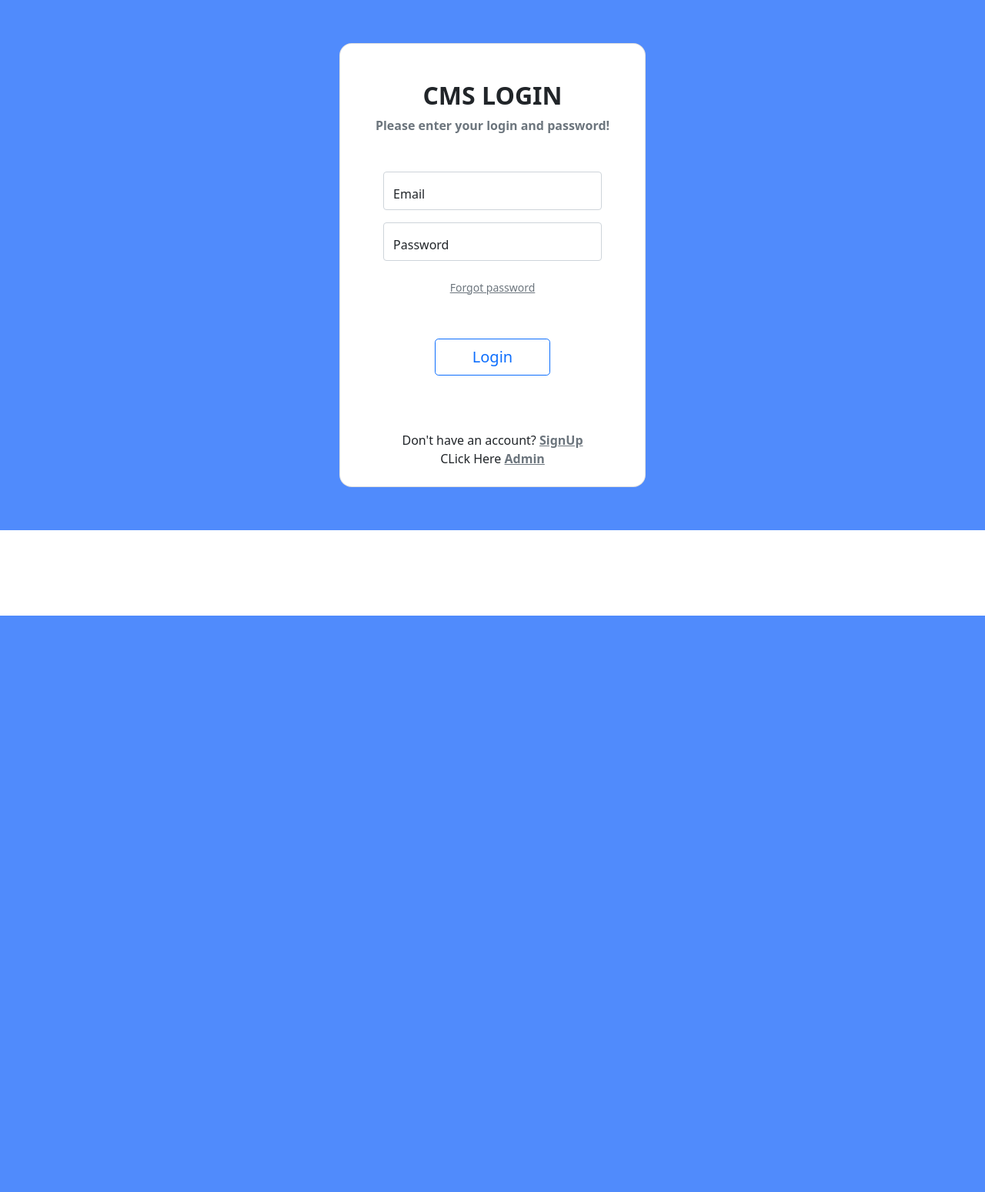
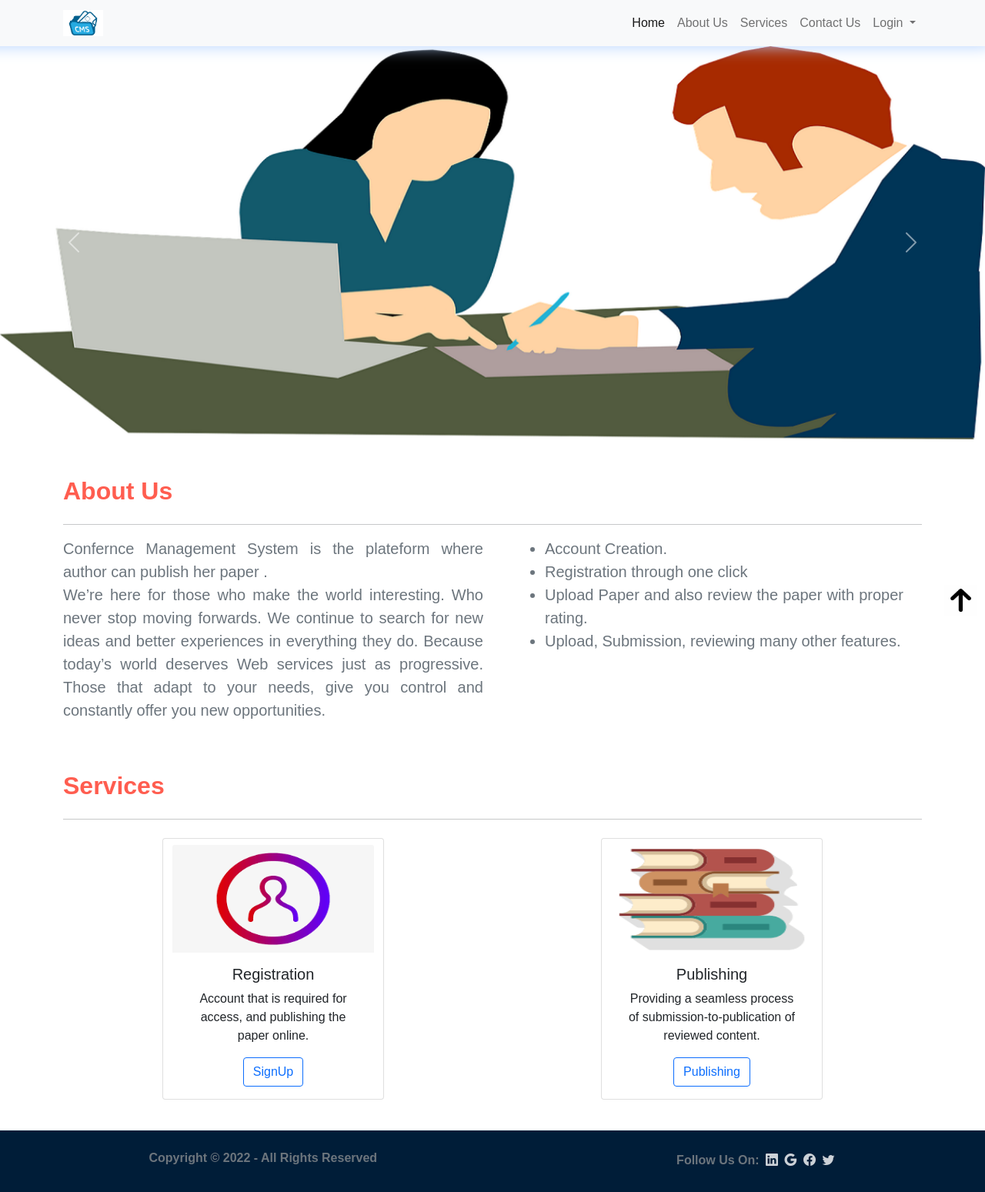
Before and after one commit to anuragftp/cms, a Django app: page / in a window 1280 px wide. Shown: the whole page at 77% size. Before the commit the page ends 800 px from the top, so only its background shows below. Run offline with Django 3.2, Linux system fonts and the light colour scheme; some libraries are stand-ins or nearby versions.

Commit message:
version4

```diff
--- a/accounts/templates/accounts/signin1.html
+++ b/accounts/templates/accounts/signin1.html
@@ -71,7 +71,9 @@
 
             <div>
               <p class="mb-0">Don't have an account? <a href="{% url 'signup_view' %}" class="text-muted fw-bold">SignUp</a></p>
-              <p class="mb-0">CLick Here <a href="/admin" class="text-muted fw-bold">Admin</a></p>
+              <!-- <p class="mb-0">CLick Here to go
+                <a href="{% url 'home' %}" class="text-muted fw-bold">Home</a>
+              </p> -->
             </div>
 
           </div>
--- a/accounts/templates/accounts/signup1.html
+++ b/accounts/templates/accounts/signup1.html
@@ -24,7 +24,7 @@
   <body>
 
 
-<section class="w-100 px-2 py-2 gradient-custom ">
+<section class="w-100 px-2 py-1 gradient-custom ">
   <div class="container py-4 h-100">
     <div class="row d-flex justify-content-center align-items-center h-50">
       <div class="col-12 col-md-8 col-lg-6 signup__card_width">
@@ -91,8 +91,8 @@
                     <div class="d-flex justify-content-center">
                       <button class="btn btn-outline-primary btn-lg my-4" type="submit">SignUp</button>
                     </div>
-
-                    <p class="text-center text-muted mt-5 mb-0">Have already an account? <a href="{% url 'signin_view' %}" class="fw-bold text-muted"><u>SignIn</u></a></p>
+                     <p class=" text-center pt-5 mb-0">Have already an account?<a href="{% url 'signin_view' %}" class="text-muted fw-bold"> SignIn</a></p>
+                   <!--  <p class="text-center text-muted mt-5 mb-0">Have already an account? <a href="{% url 'signin_view' %}" class="fw-bold text-muted"><u>SignIn</u></a></p> -->
 
                   </form>
 
--- a/accounts/urls.py
+++ b/accounts/urls.py
@@ -15,7 +15,7 @@ from accounts.views import (
    )
 urlpatterns=[
    # path('home/',home,name='home'),
-   path('',SignInView.as_view(),name='signin_view'),
+   path('signin/',SignInView.as_view(),name='signin_view'),
    path('signup/',SignUpView.as_view(),name='signup_view'),
    path('signout/',SignOutView.as_view(),name='signout_view'),
    path('feed/<str:username>/',login_required(ProfileView.as_view()),name='profile_view'),
--- /dev/null
+++ b/core/static/styles/icon.css
@@ -0,0 +1,109 @@
+body {
+
+  /*background:url("img2.jpg");*/
+  font-family: 'Source Sans Pro', sans-serif;
+  font-size: 100%;
+  margin: 0;
+
+  padding: 0;
+}
+
+/*h1 {
+  text-align: center;
+  color: #999;
+  background: rgba(0, 0, 0, 0.36);
+  margin: 0;
+  padding: 5px;
+}
+h2 {
+  text-align: center;
+  color: #999;
+  margin: 0;
+  padding: 5px;
+  font-size: 1.8em;
+  margin-bottom: 30px;
+} */
+
+.wrapper,.copyright {
+  padding: 20px;
+  text-align: center;
+}
+/*hr{
+  margin: 30px 20px;
+  border-top:2px solid #1C1E26 ;
+  border-bottom:2px solid #38404D;
+}*/
+.list-unstyled {
+  padding-left: 0;
+  list-style: none;
+}
+/*social-icons icon-circle icon-rotate */
+.list-inline li {
+  display: inline-block;
+  padding-right: 2px;
+  padding-left: 2px;
+  margin-bottom: 10px;
+}
+/*---- Genral classes end -------*/
+
+/*Change icons size here*/
+.social-icons .bi {
+  font-size: 1.0em;
+}
+/*Change icons circle size and color here*/
+.social-icons .bi {
+  width: 20px;
+  height: 20px;
+  line-height: 30px;
+  text-align: center;
+  color: #FFF;
+  color: rgba(255, 255, 255, 0.8);
+  /*-webkit-transition: all 0.3s ease-in-out;
+  -moz-transition: all 0.3s ease-in-out;
+  -ms-transition: all 0.3s ease-in-out;
+  -o-transition: all 0.3s ease-in-out;
+  transition: all 0.3s ease-in-out;*/
+}
+
+.social-icons.icon-circle .bi{
+  border-radius: 50%;
+}
+.social-icons.icon-rounded .bi{
+  border-radius:5px;
+}
+.social-icons.icon-flat .bi{
+  border-radius: 0;
+}
+
+.social-icons .bi:hover, .social-icons .bi:active {
+  color: #FFF;
+/*  -webkit-box-shadow: 1px 1px 3px #333;
+  -moz-box-shadow: 1px 1px 3px #333;
+  box-shadow: 1px 1px 3px #333; */
+}
+/*.social-icons.icon-zoom .fa:hover, .social-icons.icon-zoom .fa:active {
+  -webkit-transform: scale(1.1);
+  -moz-transform: scale(1.1);
+  -ms-transform: scale(1.1);
+  -o-transform: scale(1.1);
+  transform: scale(1.1);
+}*/
+.social-icons.icon-rotate .bi:hover, .social-icons.icon-rotate .bi:active {
+  -webkit-transform: scale(1.1) rotate(360deg);
+  -moz-transform: scale(1.1) rotate(360deg);
+  -ms-transform: scale(1.1) rotate(360deg);
+  -o-transform: scale(1.1) rotate(360deg);
+  transform: scale(1.1) rotate(360deg);
+}
+
+
+.social-icons .bi-facebook,.social-icons .bi-facebook-square{}
+
+.social-icons .bi-github,.social-icons .bi-github-alt,.social-icons .bi-github-square{}
+.social-icons .bi-google-plus,.social-icons .bi-google-plus-square{}
+
+.social-icons .bi-instagram{}
+.social-icons .bi-linkedin,.social-icons .bi-linkedin-square{}
+
+
+.social-icons .bi-twitter,.social-icons .bi-twitter-square{}
--- /dev/null
+++ b/core/static/styles/main1.css
@@ -0,0 +1,119 @@
+.scroll-top{
+    position: fixed;
+    bottom:0px;
+
+    right: 10px;
+    width: 43px;
+    height: 40px;
+    color: blueviolet;
+
+    z-index: 100;
+}
+
+.round__button{
+    height: 45px;
+    width: 45px;
+    text-align: center;
+    transition-duration: 400ms;
+}
+
+
+
+
+
+
+.neumorphic__button{
+    border-radius: 16px;
+    background: #e0e0e0;
+    box-shadow:  12px 12px 24px #9b9b9b,
+             -12px -12px 24px #ffffff;
+    transition-duration: 400ms;
+}
+.text-cent
+{
+  text-align:center;
+}
+
+.text-just{
+
+  text-align: justify;
+  text-justify: inter-word;
+
+}
+
+
+.fontt{
+    font-size: 13px;
+    font-weight: 700;
+}
+
+.footer1{
+
+
+
+    position: sticky;
+    width: 100%;
+     margin-bottom: 0px;
+
+
+
+}
+.navbar1{
+
+     box-shadow: -13px -20px 20px 20px #b5d3ff;
+
+    position: sticky;
+
+     width: 100%;
+     z-index: 1000;
+
+
+     top: 0px;
+
+    }
+
+/*@media (max-height:800px) {
+    .navbar1{
+
+     box-shadow: -13px -20px 20px 20px #b5d3ff;
+
+    position: sticky;
+
+     width: 100%;
+     z-index: 1000;
+
+
+     top: 0px;
+}
+    }*/
+
+
+  @media (max-width:1200px) {
+    div div .fnm {
+
+        padding: 6px;
+        text-align: center;
+
+        font-size: 14px;
+
+
+    }
+
+@media (max-width:920px) {
+    div div .fnm {
+
+        padding: 6px;
+        text-align: center;
+
+        font-size: 8px;
+
+
+    }
+    @media (max-width:520px) {
+    div div .fnm {
+
+       padding: 6px;
+        text-align: center;
+        font-size: 8px;
+
+    }
--- a/core/templates/components/footer.html
+++ b/core/templates/components/footer.html
@@ -2,7 +2,7 @@
 <footer class="footer mt-auto  bg-light">
   <div class="container-fluid "  style="background-color:#001D38;">
     <div class="row">
-          <div class="col-sm-6 py-4 mx-auto text-center" style="width:auto"><span class="text-muted"><strong>Copyright &copy; 2021-22 - All Rights Reserved </strong></span>
+          <div class="col-sm-6 py-4 mx-auto text-center" style="width:auto"><span class="text-muted"><strong>Copyright &copy; 2022 - All Rights Reserved </strong></span>
           </div>
     </div>
   </div>
--- /dev/null
+++ b/core/templates/core/home/base1.html
@@ -0,0 +1,117 @@
+{% load static %}
+<!doctype html>
+<html lang="en">
+    <head>
+        <!-- Required meta tags -->
+        <meta charset="utf-8">
+        <meta name="viewport" content="width=device-width, initial-scale=1">
+        <!-- Bootstrap CSS -->
+        <link href="{% static 'styles/bootstrapmin.css'%}" rel="stylesheet">
+        <link rel="stylesheet" href="https://cdn.jsdelivr.net/npm/bootstrap-icons@1.4.0/font/bootstrap-icons.css">
+        <link rel="stylesheet" type="text/css" href="{% static 'styles/main1.css'%}" >
+        <link rel="stylesheet" type="text/css" href="{% static 'styles/icon.css'%}">
+
+
+        <title>Confernece Management System</title>
+    </head>
+
+
+    <body class="fonts">
+        <nav class="navbar navbar-expand-lg navbar-light bg-light navbar1 mb-0 ">
+            <div class="container">
+                <a class="navbar-brand" href="{% url 'home' %}"><img alt="Brand" style="max-width:52px;"  src="{% static 'image/img5.png' %}"></a>
+
+                <button class="navbar-toggler" type="button" data-bs-toggle="collapse" data-bs-target="#navbarSupportedContent" aria-controls="navbarSupportedContent" aria-expanded="false" aria-label="Toggle navigation">
+                  <span class="navbar-toggler-icon"></span>
+                </button>
+                <div class="collapse navbar-collapse " id="navbarSupportedContent">
+                    <ul class="navbar-nav me-auto mb-2 mb-lg-0 mx-5">
+
+                    </ul>
+
+                    <ul class="navbar-nav">
+                        <li class="nav-item">
+                            <a class="nav-link active" aria-current="page" href="{% url 'home' %}">Home</a>
+                        </li>
+                        <li class="nav-item">
+                            <a class="nav-link " aria-current="page" href="#aboutPage">About Us</a>
+                        </li>
+                        <li class="nav-item">
+                            <a class="nav-link" href="#service">Services</a>
+                        </li>
+                        <li class="nav-item">
+                            <a class="nav-link" href="{% url 'contact_view' %}">Contact Us</a>
+                        </li>
+                        <li class="nav-item dropdown">
+                            <a class="nav-link dropdown-toggle" href="#" id="navbarDropdownMenuLink" role="button" data-bs-toggle="dropdown" aria-expanded="false">
+                              Login
+                            </a>
+                            <ul class="dropdown-menu" aria-labelledby="navbarDropdownMenuLink">
+                              <li><a class="dropdown-item" href="{% url 'signin_view'%}" ><i class="bi bi-box-arrow-in-left"></i> Sign In</a></li>
+                              <li><a class="dropdown-item" href="admin"><i class="bi bi-shield-lock-fill"></i> Admin</a></li>
+                            </ul>
+                      </li>
+                    </ul>
+
+                </div>
+            </div>
+        </nav>
+
+
+          {% block content %}{% endblock %}
+
+
+
+
+         <!-- page feedback -->
+
+        <!-- <div class="container mb-5 mt-5" id="feedback">
+          <hr class="featurette-divider">
+            <div class="form-row">
+                <h2><strong style="color:#8c69f3;">Feed Back</strong></h2>
+                <form action="feedback" method='post'>
+                    <div class="col-sm-8 mb-3 ">
+                        <label for="email"><strong class="text-muted">Your Email</strong></label>
+                         <input type="email" class="form-control" id="email" required placeholder="Enter your Email" name="email">
+                    </div>
+                    <div class="col-sm-8 mb-3">
+                        <label for="description"><strong class="text-muted">Describe Here</strong></label>
+                        <textarea type="text" class="form-control" id="description"  required placeholder="Description" name="description"></textarea>
+                    </div>
+                    <button type="submit" class="btn btn-outline-primary">Submit</button>
+                </form>
+            </div>
+        </div> -->
+
+        <div class="container mb-3">
+          <div class="row">
+
+              <div><a href="#"><img src="{% static 'image/download .jpg'%}" class="scroll-top"></a></div>
+          </div>
+        </div>
+
+        <!-- sticky footer -->
+        <footer class="footer1 mt-auto  bg-light">
+            <div class="container-fluid"  style="background-color:#001D38;">
+                <div class="row">
+                    <div class="col-sm-6 pt-4 mx-auto " style="width:auto"><span class="text-muted"><strong>Copyright &copy; 2022 - All Rights Reserved </strong></span>
+                    </div>
+                    <div class="col-sm-4 pt-4 mx-auto"  style="width:auto">
+                        <ul class=" social-icons   list-inline">
+                            <li><strong class="text-muted">Follow Us On:</strong></li>
+                            <li> <a href="https://in.linkedin.com/"><i class="bi bi-linkedin"></i></a></li>
+                            <li> <a href="https://myaccount.google.com/"><i class="bi bi-google"></i></a></li>
+                            <li> <a href="https://www.facebook.com/"><i class="bi bi-facebook"></i></a></li>
+                            <li> <a href="https://twitter.com/"><i class="bi bi-twitter"></i></a></li>
+                        </ul>
+                    </div>
+                </div>
+            </div>
+        </footer>
+
+       <script src="https://cdn.jsdelivr.net/npm/bootstrap@5.0.0-beta3/dist/js/bootstrap.bundle.min.js" integrity="sha384-JEW9xMcG8R+pH31jmWH6WWP0WintQrMb4s7ZOdauHnUtxwoG2vI5DkLtS3qm9Ekf" crossorigin="anonymous"></script>
+
+
+    </body>
+
+</html>
--- /dev/null
+++ b/core/templates/core/home/homepage1.html
@@ -0,0 +1,101 @@
+{% extends 'core/home/base1.html'%}
+{% load static %}
+     {% block content %}
+          <div id="carouselExampleInterval" class="carousel slide" data-bs-ride="carousel">
+            <div class="carousel-inner">
+              <div class="carousel-item active" data-bs-interval="10000">
+                <img src="{% static 'image/home1.jpg'%}" class="d-block w-100" alt="...">
+              </div>
+              <div class="carousel-item" data-bs-interval="2000">
+                <img src="{% static 'image/home1.jpg' %}" class="d-block w-100" alt="...">
+              </div>
+              <div class="carousel-item">
+                <img src="{% static 'image/home1.jpg' %}" class="d-block w-100" alt="...">
+              </div>
+            </div>
+            <button class="carousel-control-prev" type="button" data-bs-target="#carouselExampleInterval" data-bs-slide="prev">
+              <span class="carousel-control-prev-icon" aria-hidden="true"></span>
+              <span class="visually-hidden">Previous</span>
+            </button>
+            <button class="carousel-control-next" type="button" data-bs-target="#carouselExampleInterval" data-bs-slide="next">
+              <span class="carousel-control-next-icon" aria-hidden="true"></span>
+              <span class="visually-hidden">Next</span>
+            </button>
+        </div>
+        <!-- <div class="container py-4">
+            <div class="row">
+                <div class="card-body">
+                    <blockquote class="blockquote mb-0">
+                        <p><strong>By donating, You will also be supporting your own community and literally saving lives with every pint donated.</strong></p>
+                        <footer class="blockquote-footer float-end">Pam Henry</footer>
+                    </blockquote>
+                </div>
+            </div>
+        </div> -->
+        <section id="aboutPage" class="mt-5">
+        <div class="container" >
+          <!-- <hr class="featurette-divider"> -->
+          <div class="my-4">
+               <h2 class="featurette-heading "><span style="color:#ff1500b0;"><strong>About Us</strong></span></h2>
+          </div>
+          <hr class="featurette-divider" >
+
+            <div class="row " >
+
+                <div class="col-md-6" >
+
+                    <p class=" text-dark lead text-muted text-just" >Confernce Management System is the plateform where author can <strong>publish</strong> her paper .<br>We’re here for those who make the world interesting. Who never stop moving forwards. We continue to search for new ideas and better experiences in everything they do. Because today’s world deserves Web services just as progressive. Those that adapt to your needs, give you control and constantly offer you new opportunities.
+                    </p>
+
+                </div>
+                <div class="col-md-6" >
+
+                    <div class="container">
+                        <ul class="text-dark lead text-muted text-just" >
+
+
+                          <li>Account Creation.</li>
+                          <li>Registration through one click</li>
+                          <li>Upload Paper and also review the paper with proper rating.</li>
+                          <li>Upload, Submission, reviewing many other features.</li>
+                        </ul>
+                      </div>
+
+
+           </div>
+
+            </div>
+        </div>
+        </section>
+        <section id="service" class="my-3 ">
+        <div class="container mt-5">
+
+            <div class="my-4">
+               <h2 class="featurette-heading "><span style="color:#ff1500b0;"><strong>Services</strong></span></h2>
+          </div>
+          <hr class="featurette-divider" >
+
+            <div class="col-md-12" >
+               <div class="row text-center">
+                     <div class="card mx-auto col-lg-3 my-2" style="width: 18rem;">
+                                    <a href="/"><img src="{% static 'image/account.jpg' %}"  height="140px" class="card-img-top mt-2"  alt="..."></a>
+                                    <div class="card-body text-center">
+                                    <h5 class="card-title ">Registration</h5>
+                                    <p class="card-text text-justify">Account that is required for access, and publishing the paper online.</p>
+                                    <a href="{% url 'signup_view' %}" class="btn btn-outline-primary">SignUp</a>
+                                    </div>
+                                  </div>
+                                  <div class="card mx-auto col-lg-3 my-2" style="width: 18rem;">
+                                    <a href="/"><img src="{% static 'image/publish.jpg' %}"  height="140px" class="card-img-top mt-2"  alt="..."></a>
+                                    <div class="card-body text-center">
+                                    <h5 class="card-title ">Publishing</h5>
+                                    <p class="card-text text-justify">Providing a seamless process of submission-to-publication of reviewed content.</p>
+                                    <a href="{% url 'signup_view' %}" class="btn btn-outline-primary">Publishing</a>
+                                    </div>
+                                  </div>
+               </div>
+
+            </div>
+       </div>
+       </section>
+     {% endblock%}
--- a/core/templates/core/reviewpaper.html
+++ b/core/templates/core/reviewpaper.html
@@ -58,10 +58,10 @@
                     </div></td>
                   <td><a href="{{obj.file.url}}"   class="btn btn-info">View</a></td>
                   <td class="text-center">
-                    {% if obj.is_review_submit %}
+                      {% if obj.is_review_submit %}
                         <input class="form-check-input " type="checkbox"  checked disabled>
                       {% else %}
-                      <input class="form-check-input " type="checkbox"  disabled>
+                        <input class="form-check-input " type="checkbox"  disabled>
                       {% endif %}
                   </td>
                   <td class="text-center"><input type="submit" class="btn btn-outline-success"></td>
--- a/core/urls.py
+++ b/core/urls.py
@@ -2,6 +2,7 @@ from django.urls import path
 from django.contrib.auth.decorators import login_required
 from core.views import (
       Home,
+      Userhomepage,
       UploadPaper,
       UpdateReview,
       ContactView,
@@ -13,8 +14,8 @@ from core.views import (
       ReReviewUpdate,
    )
 urlpatterns=[
-   # path('home/',home,name='home'),
-   path('feed/dashboard',login_required(Home.as_view()),name='home_view'),
+   path('',Home.as_view(),name='home'),
+   path('feed/dashboard',login_required(Userhomepage.as_view()),name='home_view'),
    path('feed/author/upload_paper/',login_required(UploadPaper.as_view()),name='upload_paper_view'),
    path('feed/reviewer/update_review/<int:id>',login_required(UpdateReview.as_view()),name='update_review_view'),
    path('feed/dashboard/contact/',login_required(ContactView.as_view()),name='contact_view'),
--- a/core/views.py
+++ b/core/views.py
@@ -13,6 +13,12 @@ User = get_user_model()
 
 
 class Home(View):
+	template_name='core/home/homepage1.html'
+
+	def get(self,request):
+		return render(request,self.template_name)
+
+class Userhomepage(View):
 	template_name='core/feed.html'
 	template_name1='core/reviewer.html'
 
```
Also changed, not shown: config/settings.py (+13 -4 lines), core/templates/core/home/base.html (added, +80 -0 lines), core/templates/core/home/homepage.html (added, +84 -0 lines), core/static/image/account.jpg (added), core/static/image/download .jpg (added), core/static/image/home1.jpg (added), core/static/image/publish.jpg (added).
